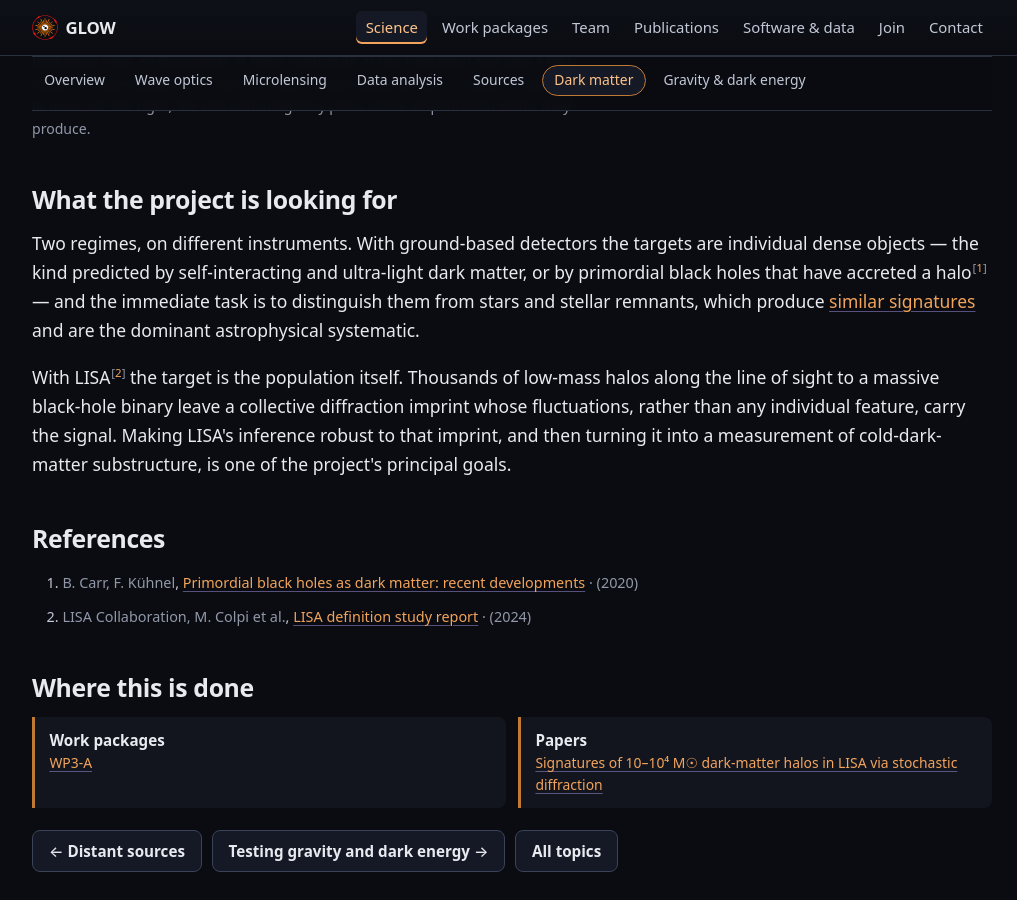
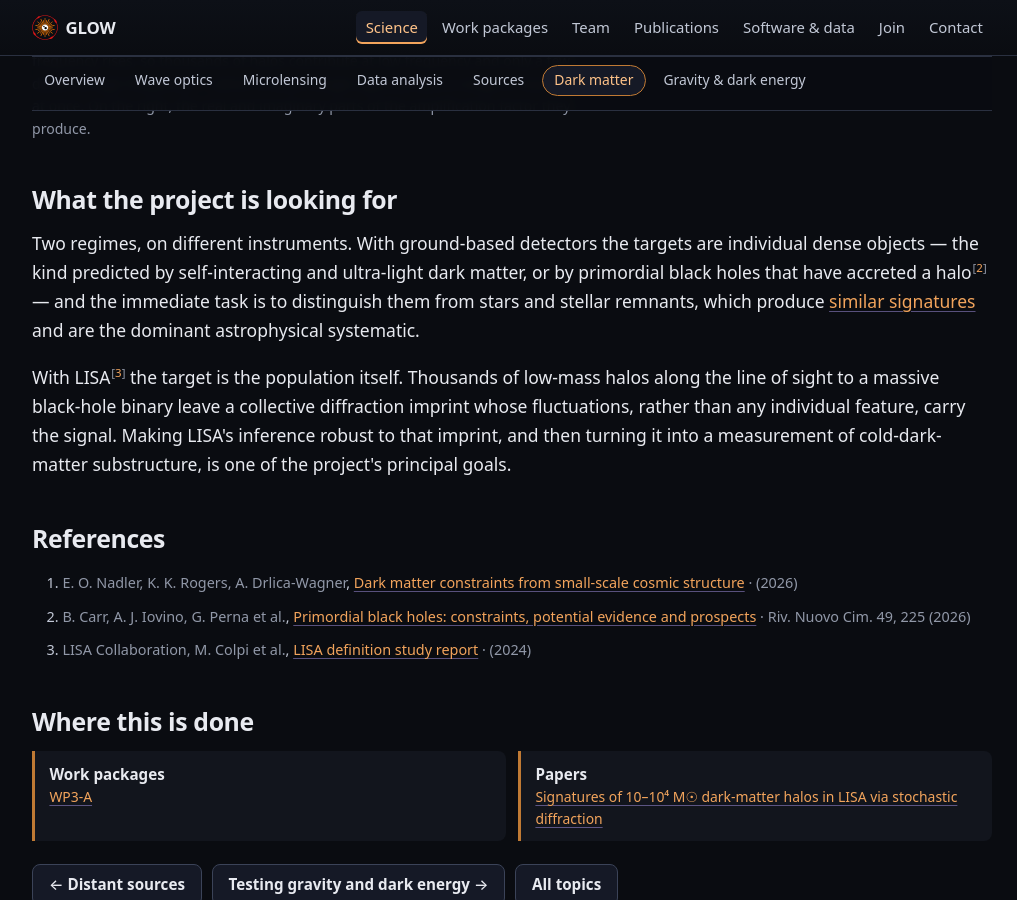
Before and after one commit to glow-astro/website, a Jekyll site: the page built from dark-matter.html, in a window 1280 px wide and 900 px high, scrolled down 2607 px. Shown: the whole window, without its empty margins (128-1145 px from the left). Built offline with Jekyll 4.4.1, drawn with Linux system fonts in a browser that asks for light colours.

Commit message:
Replace Carr & Kuhnel with the two reviews the owner named
Dropped: Carr & Kuhnel 2020. Added, both from INSPIRE records the owner gave,
with titles, authors and arXiv ids read off the INSPIRE API and both abstract
pages checked to resolve:

  Nadler, Rogers & Drlica-Wagner, Dark matter constraints from small-scale
  cosmic structure (2026), arXiv:2607.28564 -- cited where the page says the
  distinguishing questions live on small scales, which is that review's subject.

  Carr, Iovino, Perna et al., Primordial black holes: constraints, potential
  evidence and prospects, Riv. Nuovo Cim. 49, 225 (2026), arXiv:2601.06024 --
  the 2026 successor to the dropped entry, cited on the primordial-black-hole
  sentence it was supporting.

Both were offered; they support different claims on this page, so both are
here rather than one standing in for the other. That takes dark matter to three
references, the same as wave optics.

```diff
--- a/_data/references.yml
+++ b/_data/references.yml
@@ -164,11 +164,17 @@
   where: "(2019)"
   url: "https://arxiv.org/abs/1911.01429"
 
-- id: carr-kuhnel-pbh
-  authors: "B. Carr, F. Kühnel"
-  title: "Primordial black holes as dark matter: recent developments"
-  where: "(2020)"
-  url: "https://arxiv.org/abs/2006.02838"
+- id: nadler-small-scale
+  authors: "E. O. Nadler, K. K. Rogers, A. Drlica-Wagner"
+  title: "Dark matter constraints from small-scale cosmic structure"
+  where: "(2026)"
+  url: "https://arxiv.org/abs/2607.28564"
+
+- id: carr-pbh
+  authors: "B. Carr, A. J. Iovino, G. Perna et al."
+  title: "Primordial black holes: constraints, potential evidence and prospects"
+  where: "Riv. Nuovo Cim. 49, 225 (2026)"
+  url: "https://arxiv.org/abs/2601.06024"
 
 - id: ezquiaga-dark-energy
   authors: "J. M. Ezquiaga, M. Zumalacárregui"
--- a/dark-matter.html
+++ b/dark-matter.html
@@ -11,7 +11,8 @@ description: >-
 # the numbering. Pulled from _data/references.yml, which several pages
 # share; the numbers here are this page's own.
 refs:
-  - carr-kuhnel-pbh
+  - nadler-small-scale
+  - carr-pbh
   - lisa-definition
 topic_id: dark-matter
 ---
@@ -29,7 +30,7 @@ topic_id: dark-matter
     The questions that distinguish between candidates — whether dark matter is a
     particle, a field, or a population of compact objects — live on much smaller
     scales, where the predictions of different models diverge and observations
-    run out.
+    run out.{% include cite.html key="nadler-small-scale" %}
   </p>
   <p>
     The obstacle is that these scales are, by construction, hard to see. Objects
@@ -107,7 +108,7 @@ topic_id: dark-matter
     Two regimes, on different instruments. With ground-based detectors the
     targets are individual dense objects — the kind predicted by
     self-interacting and ultra-light dark matter, or by primordial black holes
-    that have accreted a halo{% include cite.html key="carr-kuhnel-pbh" %} —
+    that have accreted a halo{% include cite.html key="carr-pbh" %} —
     and the immediate task is to distinguish them
     from stars and stellar remnants, which produce
     <a href="{{ '/microlensing.html' | relative_url }}">similar signatures</a>
```
